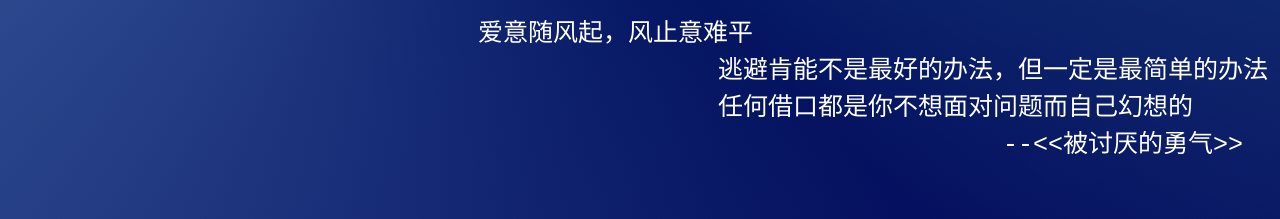
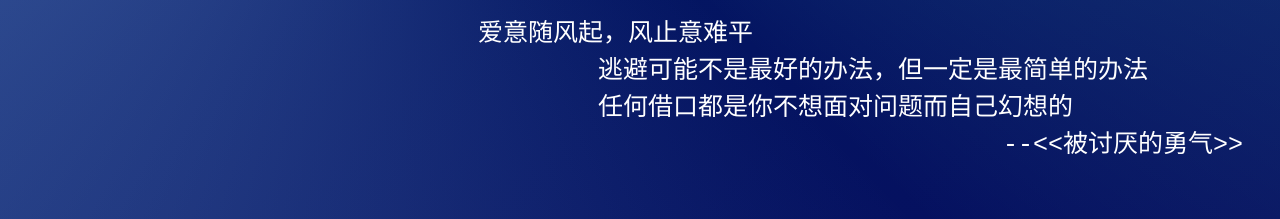
Before and after one commit to wwjhttp/wwjhttp.github.io, a plain HTML site: page index.html in a window 1280 px wide. Shown: the part 604-823 px from the top of the page. Drawn offline with Linux system fonts and the light colour scheme.

Commit message:
Update index.html

```diff
--- a/index.html
+++ b/index.html
@@ -173,8 +173,8 @@
             </div>
             <div class="wenzhang">
                 <pre>爱意随风起，风止意难平
-                逃避肯能不是最好的办法，但一定是最简单的办法
-                任何借口都是你不想面对问题而自己幻想的
+        逃避可能不是最好的办法，但一定是最简单的办法
+        任何借口都是你不想面对问题而自己幻想的
                                    --<<被讨厌的勇气>>
                 </pre>
             </div>
```
